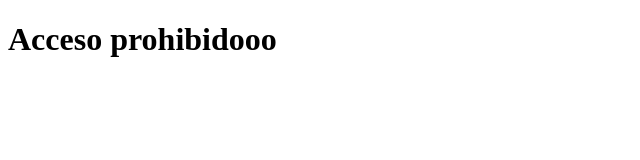
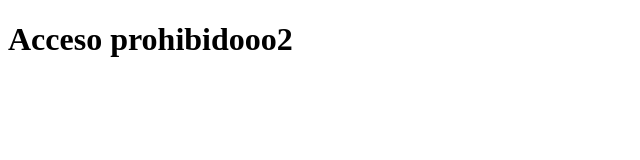
Before and after one commit to ramiro426/node-restServer, a website: page public/index.html in a window 1280 px wide. Shown: the full height of the page, 0-640 px from the left. Drawn offline with Linux system fonts and the light colour scheme.

Commit message:
Cambio en index

```diff
--- a/public/index.html
+++ b/public/index.html
@@ -7,6 +7,6 @@
     <title>Acceso denegado</title>
 </head>
 <body>
-    <h1>Acceso prohibidooo</h1>
+    <h1>Acceso prohibidooo2</h1>
 </body>
 </html>
```
